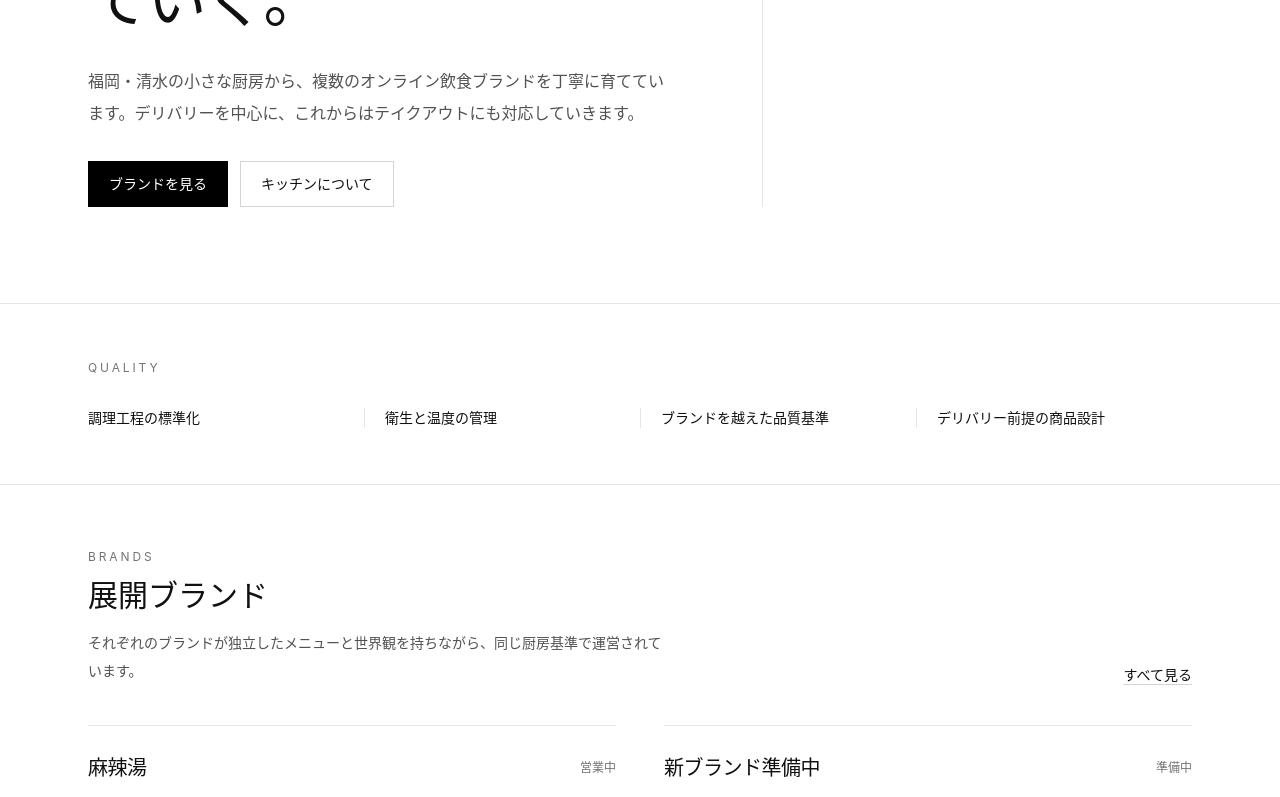
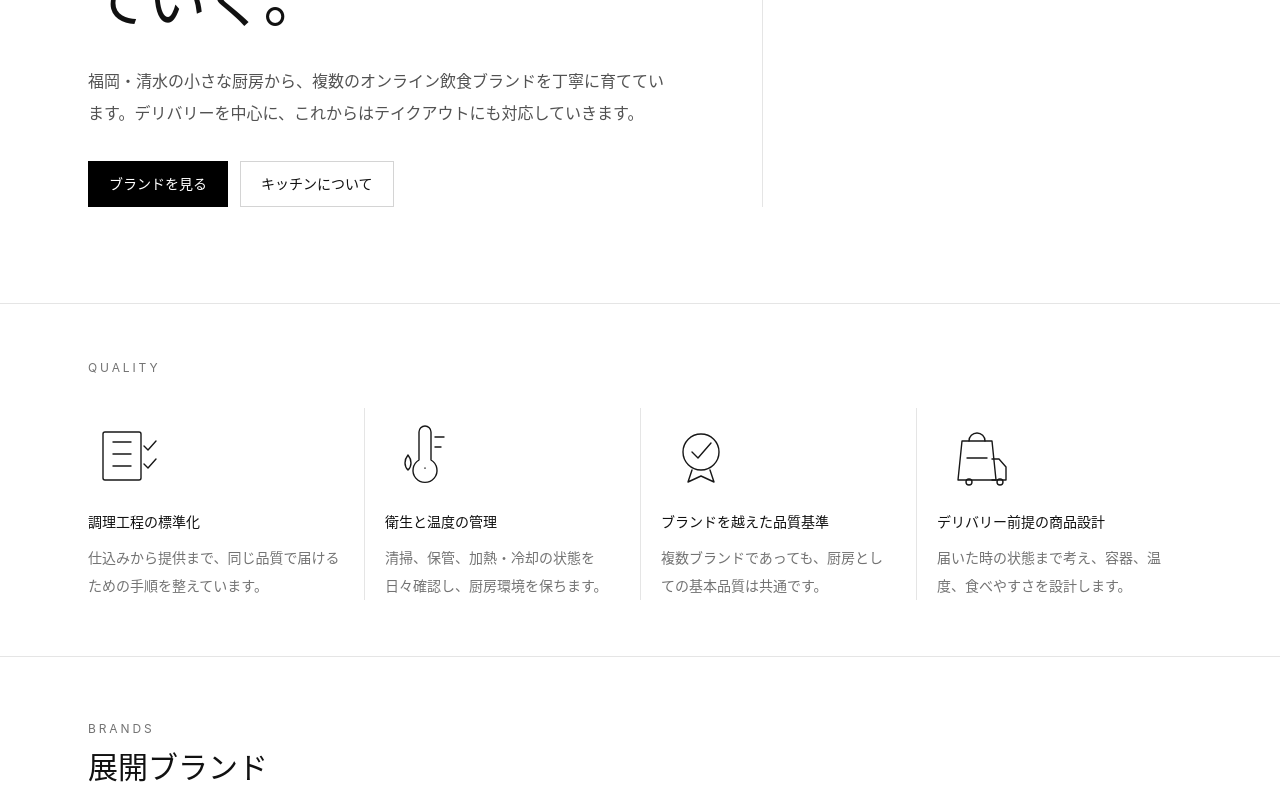
Before and after one commit to shynw1983/js-kitchen, a Next.js app: page / in a window 1280 px wide. Shown: the part 439-1236 px from the top of the page. Built offline with nearby package versions, Linux system fonts and the light colour scheme.

Commit message:
Add quality section illustrations

```diff
--- a/src/app/page.tsx
+++ b/src/app/page.tsx
@@ -5,11 +5,81 @@ import { SiteHeader } from "@/components/site-header";
 import { brands, kitchen } from "@/lib/site-data";
 
 const trustPoints = [
-  "調理工程の標準化",
-  "衛生と温度の管理",
-  "ブランドを越えた品質基準",
-  "デリバリー前提の商品設計",
+  {
+    title: "調理工程の標準化",
+    description: "仕込みから提供まで、同じ品質で届けるための手順を整えています。",
+    icon: "process",
+  },
+  {
+    title: "衛生と温度の管理",
+    description: "清掃、保管、加熱・冷却の状態を日々確認し、厨房環境を保ちます。",
+    icon: "hygiene",
+  },
+  {
+    title: "ブランドを越えた品質基準",
+    description: "複数ブランドであっても、厨房としての基本品質は共通です。",
+    icon: "quality",
+  },
+  {
+    title: "デリバリー前提の商品設計",
+    description: "届いた時の状態まで考え、容器、温度、食べやすさを設計します。",
+    icon: "delivery",
+  },
 ];
+
+function QualityIllustration({ type }: { type: string }) {
+  const common = {
+    fill: "none",
+    stroke: "currentColor",
+    strokeLinecap: "round" as const,
+    strokeLinejoin: "round" as const,
+    strokeWidth: 1.4,
+  };
+
+  return (
+    <div className="flex h-24 w-full items-center justify-start text-neutral-900">
+      <svg
+        aria-hidden="true"
+        className="h-20 w-20"
+        viewBox="0 0 80 80"
+      >
+        {type === "process" && (
+          <>
+            <rect {...common} x="15" y="16" width="38" height="48" rx="2" />
+            <path {...common} d="M25 26h18M25 38h18M25 50h18" />
+            <path {...common} d="m56 30 4 4 8-9" />
+            <path {...common} d="m56 48 4 4 8-9" />
+          </>
+        )}
+        {type === "hygiene" && (
+          <>
+            <path {...common} d="M34 16v28a12 12 0 1 0 12 0V16a6 6 0 0 0-12 0Z" />
+            <path {...common} d="M40 52v.2" />
+            <path {...common} d="M50 21h9M50 31h6" />
+            <path {...common} d="M23 54c-4-4-4-10 0-15 4 5 4 11 0 15Z" />
+          </>
+        )}
+        {type === "quality" && (
+          <>
+            <circle {...common} cx="40" cy="36" r="18" />
+            <path {...common} d="m31 36 6 6 13-15" />
+            <path {...common} d="m31 54-4 12 13-6 13 6-4-12" />
+          </>
+        )}
+        {type === "delivery" && (
+          <>
+            <path {...common} d="M25 25h30l4 39H21l4-39Z" />
+            <path {...common} d="M32 25a8 8 0 0 1 16 0" />
+            <path {...common} d="M30 42h20" />
+            <path {...common} d="M55 43h7l7 8v13H55" />
+            <circle {...common} cx="32" cy="66" r="3" />
+            <circle {...common} cx="63" cy="66" r="3" />
+          </>
+        )}
+      </svg>
+    </div>
+  );
+}
 
 export default function Home() {
   return (
@@ -58,8 +128,15 @@ export default function Home() {
             <p className="text-xs tracking-[0.24em] text-neutral-500">QUALITY</p>
             <div className="mt-8 grid gap-0 md:grid-cols-4">
               {trustPoints.map((point) => (
-                <div key={point} className="border-t border-neutral-200 py-5 text-sm md:border-l md:border-t-0 md:px-5 md:py-0 first:md:border-l-0 first:md:pl-0">
-                  {point}
+                <div
+                  key={point.title}
+                  className="border-t border-neutral-200 py-7 md:border-l md:border-t-0 md:px-5 md:py-0 first:md:border-l-0 first:md:pl-0"
+                >
+                  <QualityIllustration type={point.icon} />
+                  <h3 className="mt-2 text-sm font-medium">{point.title}</h3>
+                  <p className="mt-3 text-sm leading-7 text-neutral-500">
+                    {point.description}
+                  </p>
                 </div>
               ))}
             </div>
```
